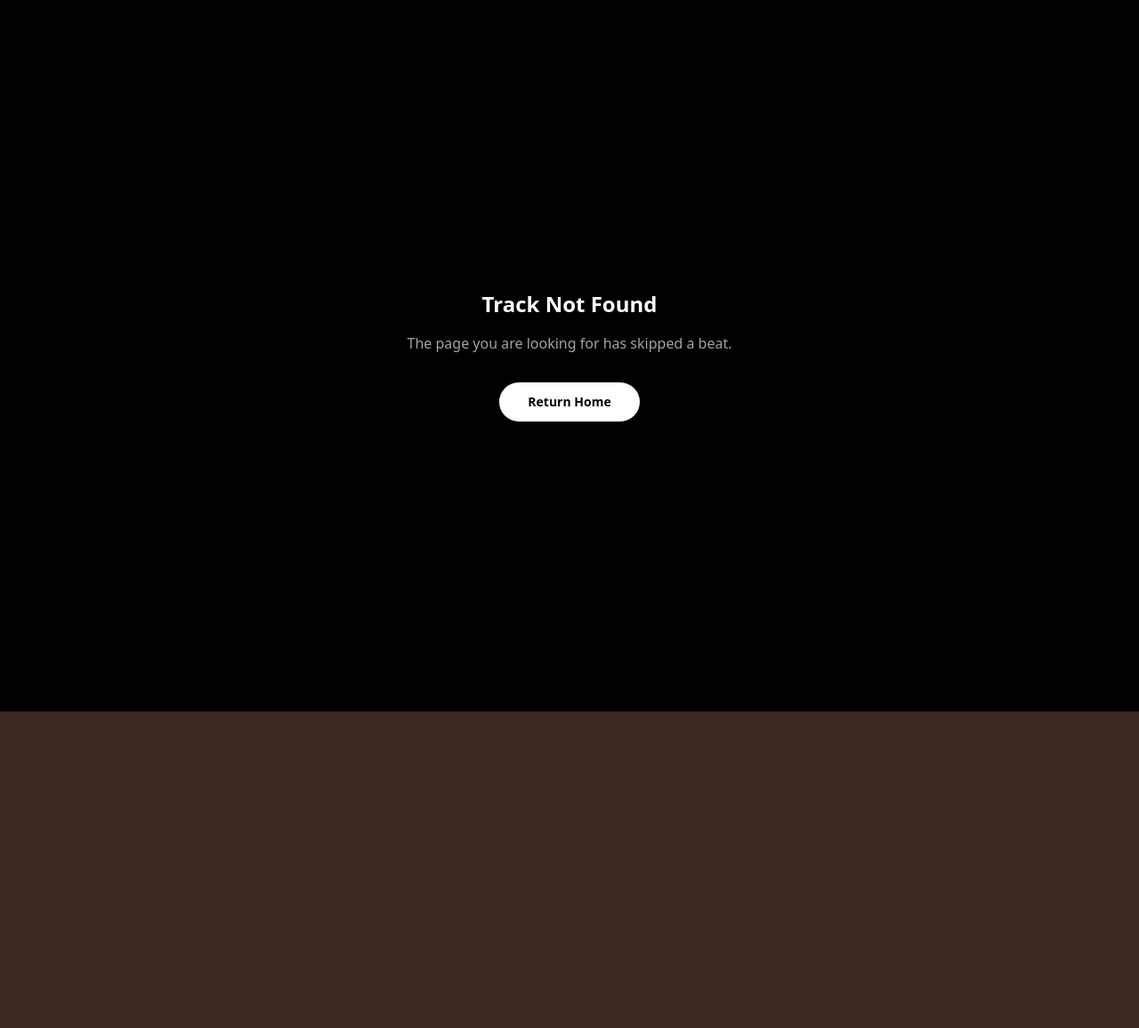
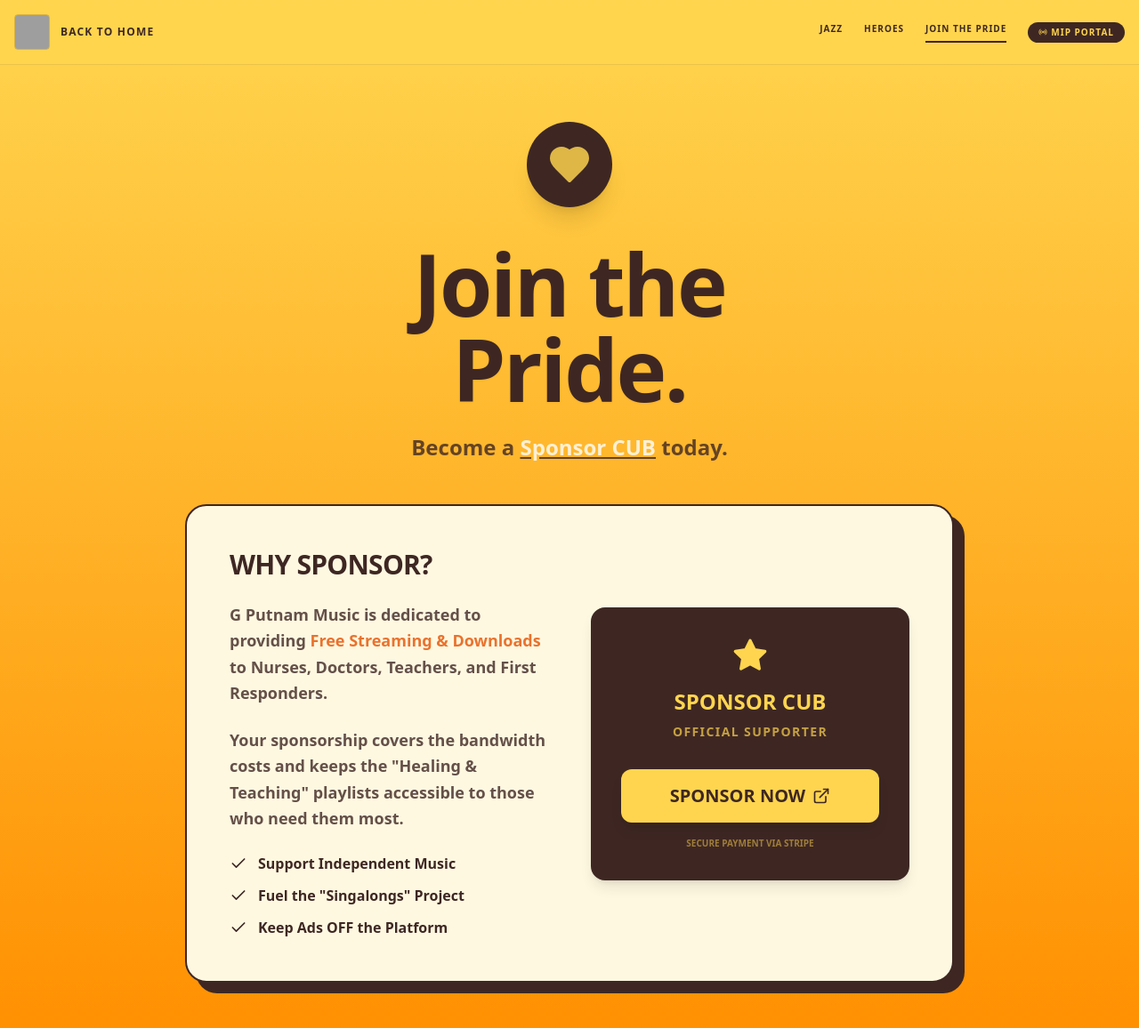
Before and after one commit to mmmm013/gputnam-music-mothership, a Next.js app: page /join in a window 1280 px wide. Before the commit this address had no page. Shown: the top 1156 px of the page at 89% size. Before the commit the page ends 800 px from the top, so only its background shows below. Built offline with nearby package versions, Linux system fonts and the light colour scheme; grey boxes are pictures that could not be loaded.

Commit message:
FEAT: Deploy Join Page with Sponsor CUBs Stripe Integration

```diff
--- /dev/null
+++ b/app/join/page.tsx
@@ -0,0 +1,95 @@
+'use client';
+
+import { Heart, Star, Shield, Check, ExternalLink, Radio } from 'lucide-react';
+
+export default function JoinPage() {
+  return (
+    // BRANDING: AMBER/GOLD (Standard)
+    <main className="min-h-screen w-full bg-gradient-to-b from-[#FFD54F] to-[#FF8F00] text-[#3E2723] font-sans selection:bg-[#3E2723] selection:text-[#FFD54F]">
+
+      {/* NAV */}
+      <nav className="p-4 flex flex-col md:flex-row justify-between items-center bg-[#FFD54F]/90 border-b border-[#3E2723]/10 sticky top-0 z-50 backdrop-blur-md">
+        <div className="flex items-center gap-3 mb-4 md:mb-0">
+          <img src="/gpm_logp.jpg" alt="GPM" className="w-10 h-10 rounded border border-[#3E2723]/20" />
+          <a href="/" className="font-black text-xs tracking-widest text-[#3E2723] hover:text-white transition">
+             BACK TO HOME
+          </a>
+        </div>
+        <div className="flex flex-wrap justify-center gap-6 text-[10px] font-bold tracking-[0.1em] uppercase text-[#3E2723]">
+          <a href="/jazz" className="hover:text-white transition">JAZZ</a>
+          <a href="/heroes" className="hover:text-white transition">HEROES</a>
+          <span className="border-b-2 border-[#3E2723]">JOIN THE PRIDE</span>
+          <a href="/mip" className="bg-[#3E2723] text-[#FFD54F] px-3 py-1 rounded-full hover:scale-105 transition flex items-center gap-1">
+            <Radio size={10} /> MIP PORTAL
+          </a>
+        </div>
+      </nav>
+
+      {/* HEADER */}
+      <div className="container mx-auto px-4 mt-16 text-center max-w-3xl">
+         <div className="inline-block p-6 rounded-full bg-[#3E2723] mb-8 shadow-xl">
+            <Heart size={48} className="text-[#FFD54F] animate-pulse" fill="currentColor" />
+         </div>
+         <h1 className="text-6xl md:text-8xl font-black text-[#3E2723] mb-6 tracking-tight drop-shadow-sm leading-none">
+            Join the <br/>Pride.
+         </h1>
+         <p className="text-2xl font-bold text-[#3E2723] opacity-80 mb-12">
+            Become a <span className="text-white underline decoration-[#3E2723]">Sponsor CUB</span> today.
+         </p>
+      </div>
+
+      {/* THE OFFER */}
+      <div className="container mx-auto px-4 pb-20 max-w-4xl">
+         <div className="bg-[#FFF8E1] border-2 border-[#3E2723] rounded-3xl p-8 md:p-12 shadow-[12px_12px_0px_0px_rgba(62,39,35,1)]">
+
+            <div className="grid md:grid-cols-2 gap-12 items-center">
+
+               {/* LEFT: THE MISSION */}
+               <div className="text-left space-y-6">
+                  <h2 className="text-3xl font-black uppercase tracking-tight">Why Sponsor?</h2>
+                  <p className="font-bold text-lg opacity-80 leading-relaxed">
+                     G Putnam Music is dedicated to providing <span className="text-[#E65100]">Free Streaming & Downloads</span> to Nurses, Doctors, Teachers, and First Responders.
+                  </p>
+                  <p className="font-bold text-lg opacity-80 leading-relaxed">
+                     Your sponsorship covers the bandwidth costs and keeps the "Healing & Teaching" playlists accessible to those who need them most.
+                  </p>
+
+                  <div className="space-y-3 mt-4">
+                     <div className="flex items-center gap-3 font-bold">
+                        <Check size={20} className="text-[#3E2723]" /> Support Independent Music
+                     </div>
+                     <div className="flex items-center gap-3 font-bold">
+                        <Check size={20} className="text-[#3E2723]" /> Fuel the "Singalongs" Project
+                     </div>
+                     <div className="flex items-center gap-3 font-bold">
+                        <Check size={20} className="text-[#3E2723]" /> Keep Ads OFF the Platform
+                     </div>
+                  </div>
+               </div>
+
+               {/* RIGHT: THE ACTION */}
+               <div className="bg-[#3E2723] text-[#FFD54F] p-8 rounded-2xl text-center border-2 border-[#3E2723] shadow-lg">
+                  <Star size={40} className="mx-auto mb-4 text-[#FFD54F]" fill="currentColor" />
+                  <h3 className="text-2xl font-black uppercase mb-2">Sponsor CUB</h3>
+                  <div className="text-sm font-bold opacity-70 mb-8 uppercase tracking-widest">Official Supporter</div>
+
+                  <a
+                    href="https://buy.stripe.com/4gM14n4KD8Zg1zI8ZO9IQ03"
+                    target="_blank"
+                    className="block w-full bg-[#FFD54F] text-[#3E2723] font-black text-xl py-4 rounded-xl hover:scale-105 hover:bg-white transition shadow-lg flex items-center justify-center gap-2"
+                  >
+                     SPONSOR NOW <ExternalLink size={20} />
+                  </a>
+
+                  <p className="text-[10px] mt-4 opacity-50 uppercase font-bold">
+                     Secure Payment via Stripe
+                  </p>
+               </div>
+
+            </div>
+         </div>
+      </div>
+
+    </main>
+  );
+}
```
